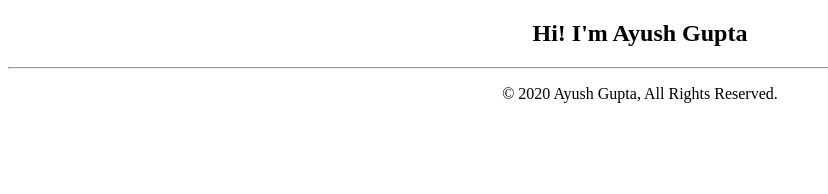
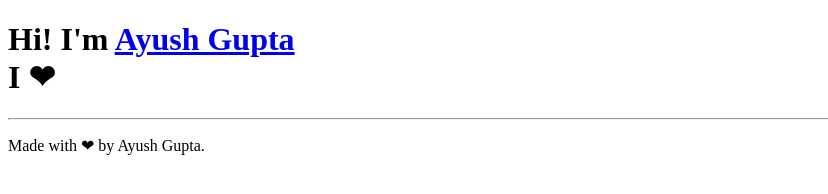
Before and after one commit to ayush-0101/ayush-0101.github.io, a plain HTML site: page index.html in a window 1280 px wide. Shown: the whole page, without its empty margins (0-828 px from the left). Drawn offline with Linux system fonts and the light colour scheme.

Commit message:
Update index.html

```diff
--- a/index.html
+++ b/index.html
@@ -5,15 +5,13 @@
     <meta name="viewport" content="width=device-width, initial-scale=1.0">
     <title>Ayush Gupta</title>
     <link rel="icon" type="image/png" sizes="16x16" href="https://img.icons8.com/dotty/100/000000/resume-website.png">
-    <style>
-        .text-centre {
-            text-align: center;
-        }
-    </style>
+    <link rel="stylesheet" type="text/css" href="https://fonts.googleapis.com/css?family=Raleway:200,100,400">
 </head>
 <body>
-    <h2 class="text-centre">Hi! I'm Ayush Gupta</h2>
-    <hr />
-    <p class="text-centre">&#169; 2020 Ayush Gupta, All Rights Reserved.</p>
+    <h1 class="text-centre">Hi! I'm <a href="github.com/ayush-0101">Ayush Gupta</a><br>
+    I &#10084; <span class="txt-rotate" data-period="1000" data-rotate='[ "coding.", "designing.", "competitive programming.", "badminton." ]'></span>
+    </h1>
+    <hr>
+    <p class="text-centre">Made with &#10084; by Ayush Gupta.</p>
 </body>
 </html>
```
